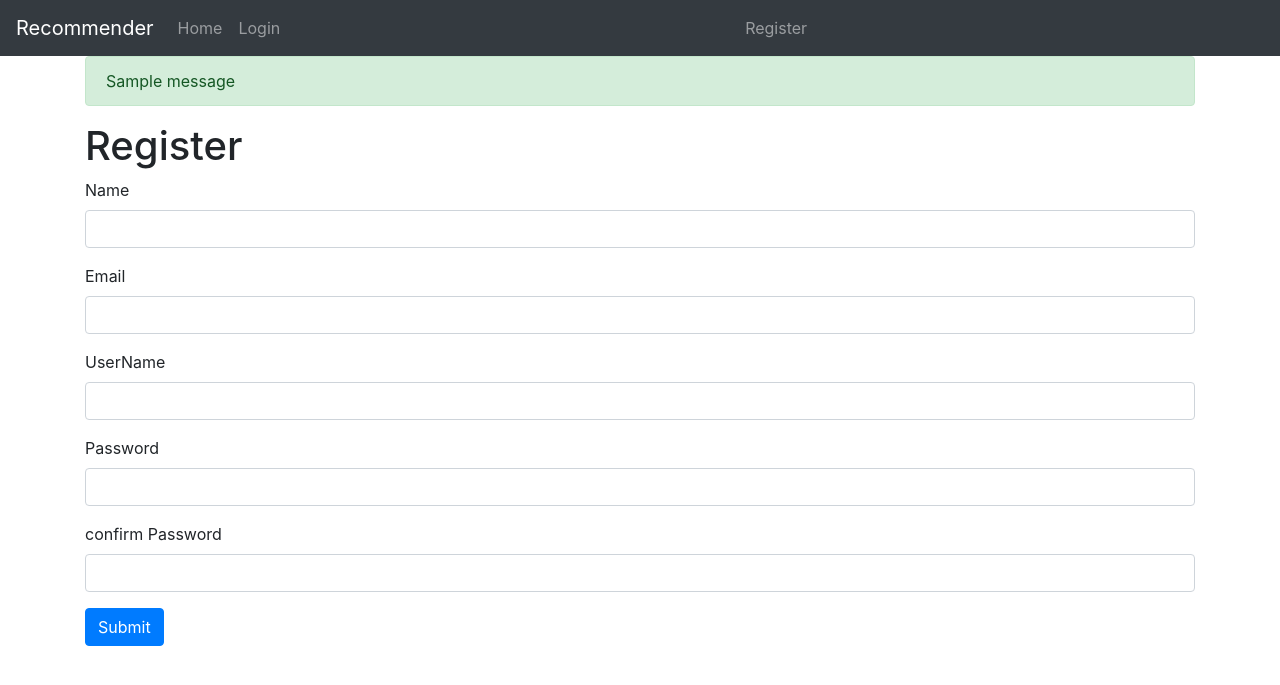
After one commit to DEZNiT/RecommenderWebsite, a Flask app: page /register in a window 1280 px wide. The commit adds this page. Shown: the top 685 px of the page. Run offline with Flask 2, Linux system fonts and the light colour scheme; one stand-in notice (Sample message) is shown; parts of the project's set-up code (start-up, migrations or seed data) failed here and were passed over; some libraries are stand-ins or nearby versions.

Commit message:
register user

```diff
--- a/app.py
+++ b/app.py
@@ -1,4 +1,8 @@
-from flask import Flask, render_template
+from flask import Flask, render_template, flash, request, redirect, url_for, session, logging
+from flask_mysqldb import MySQL
+from wtforms import Form, StringField, TextAreaField, PasswordField, validators
+from passlib.hash import sha256_crypt
+
 import bs4 as bs
 import urllib.request
 import json
@@ -17,10 +21,87 @@ for poster in img:
 #print(data)
 
 app = Flask(__name__)
+# config mySql
+app.config['MYSQL_HOST'] = 'localhost'
+app.config['MYSQL_USER'] = 'root'
+app.config['MYSQL_PASSWORD'] = 'anoop4488'
+app.config['MYSQL_DB'] = 'flaskapp'
+app.config['MYSQL_CURSORCLASS'] = 'DictCursor'
 
+# init MySql
+mysql = MySQL(app)
 @app.route('/')
 def index():
     return render_template('home.html', moviesInTheater = moviesInTheater)
+class RegisterForm(Form):
+    name = StringField('Name', [validators.Length(min=1,max=50)])
+    username = StringField('UserName', [validators.Length(min=4,max=20)])
+    email = StringField('Email', [validators.Length(min=4,max=50)])
+    password = PasswordField('Password', [validators.DataRequired(),
+    validators.EqualTo('confirm', message='Passwords do not match')
+    ])
+    confirm = PasswordField('confirm Password')
+
+@app.route('/register', methods=['GET', 'POST'])
+def register():
+    form = RegisterForm(request.form)
+    if request.method == 'POST' and form.validate():
+        name =form.name.data
+        email =form.email.data
+        username =form.username.data
+        password = sha256_crypt.encrypt(str(form.password.data))
+
+        # create cursor
+        cur = mysql.connection.cursor()
+
+        cur.execute("INSERT INTO users(name, email, username, password) VALUES(%s, %s, %s, %s)", (name, email, username, password))
+
+        # commit to db
+        mysql.connection.commit()
+
+        # close
+
+        cur.close()
+
+        flash('You Are Now Registered And Can LogIn', 'sucess')
+        return redirect(url_for('index'))
+    return render_template('register.html', form= form)
+
+@app.route('/login', methods=['GET', 'POST'])
+def login():
+    if request.method == 'POST' and form.validate():
+        email = request.form['email']
+        password_candidate = request.form['password']
+
+        # create cursor
+        cur = mysql.connection.cursor()
+
+        result = cur.execute("SELECT * FROM users WHERE email = %s", [email])
+
+        if result >0:
+            data =cur.fetchone()
+            password = data['password']
+
+            if sha256_crypt.verify(password_candidate, password):
+                app.logger.info(' PASSWORD MATCHED')
+
+        else:
+            app.logger.info('NO USER')
+
+        cur.execute("INSERT INTO users(name, email, username, password) VALUES(%s, %s, %s, %s)", (name, email, username, password))
+
+        # commit to db
+        mysql.connection.commit()
+
+        # close
+
+        cur.close()
+
+        flash('You Are Now Registered And Can LogIn', 'sucess')
+        return redirect(url_for('index'))
+    return render_template('login.html', form= form)
+
 
 if __name__ == '__main__':
+    app.secret_key = "secret123"
     app.run(debug=True)
--- /dev/null
+++ b/templates/includes/_formhelpers.html
@@ -0,0 +1,9 @@
+{% macro render_field(field) %}
+    {{ field.label }}
+    {{ field(**kwargs)|safe }}
+    {% if field.errors %}
+        {% for error in field.errors %}
+            <span class="help-inline"> {{ error }}</span>
+        {% endfor %}
+    {% endif %}
+{% endmacro %}
--- /dev/null
+++ b/templates/includes/_messages.html
@@ -0,0 +1,7 @@
+{% with messages =get_flashed_messages(with_categories=true) %}
+    {% if messages %}
+        {% for category, message in messages %}
+            <div class="alert alert-{{category}}"> {{ message }}</div>
+        {% endfor %}
+    {% endif %}
+{% endwith %}
--- a/templates/includes/_navbar.html
+++ b/templates/includes/_navbar.html
@@ -6,12 +6,17 @@
 
     <div class="collapse navbar-collapse" id="navbarsExampleDefault">
       <ul class="navbar-nav mr-auto">
-        <li class="nav-item active">
+        <li class="nav-item">
           <a class="nav-link" href="/">Home</a>
         </li>
         <li class="nav-item">
           <a class="nav-link" href="/login">Login</a>
         </li>
       </ul>
+      <ul class="navbar-nav navbar-right mr-auto">
+          <li class="nav-item ">
+            <a class="nav-link" href="/register">Register</a>
+          </li>
+      </ul>
     </div>
   </nav>
--- a/templates/layout.html
+++ b/templates/layout.html
@@ -8,12 +8,12 @@
     <title>Recommender</title>
 </head>
 <body>
-    <div>
+
             {% include 'includes/_navbar.html'%}
+    <div class= "container">
+            {% include 'includes/_messages.html'%}
+            {% block body %}{% endblock %}
     </div>
-
-            {% block body %}{% endblock %}
-
 
     <script src="https://maxcdn.bootstrapcdn.com/bootstrap/4.0.0/js/bootstrap.min.js" integrity="sha384-JZR6Spejh4U02d8jOt6vLEHfe/JQGiRRSQQxSfFWpi1MquVdAyjUar5+76PVCmYl" crossorigin="anonymous"></script>
 </body>
--- /dev/null
+++ b/templates/register.html
@@ -0,0 +1,26 @@
+{% extends 'layout.html' %}
+
+{% block body %}
+<h1>Register</h1>
+{% from "includes/_formhelpers.html" import render_field %}
+<form method ='POST' action =
+"">
+   <div class="form-group">
+       {{render_field(form.name, class_="form-control")}}
+   </div>
+   <div class="form-group">
+    {{render_field(form.email, class_="form-control")}}
+    </div>
+    <div class="form-group">
+        {{render_field(form.username, class_="form-control")}}
+    </div>
+    <div class="form-group">
+        {{render_field(form.password, class_="form-control")}}
+    </div>
+    <div class="form-group">
+        {{render_field(form.confirm, class_="form-control")}}
+    </div>
+    <p> <input type="submit" class= "btn btn-primary" value ="Submit"> </p>
+
+</form>
+{% endblock %}
```
